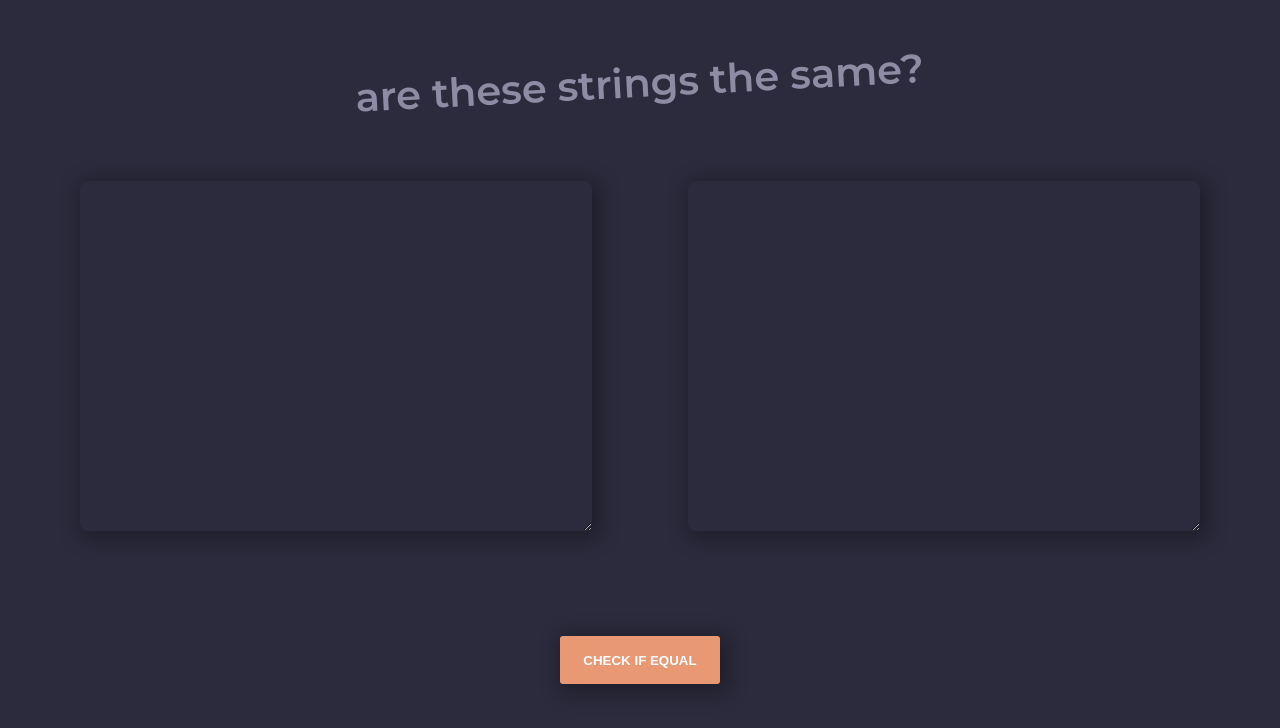
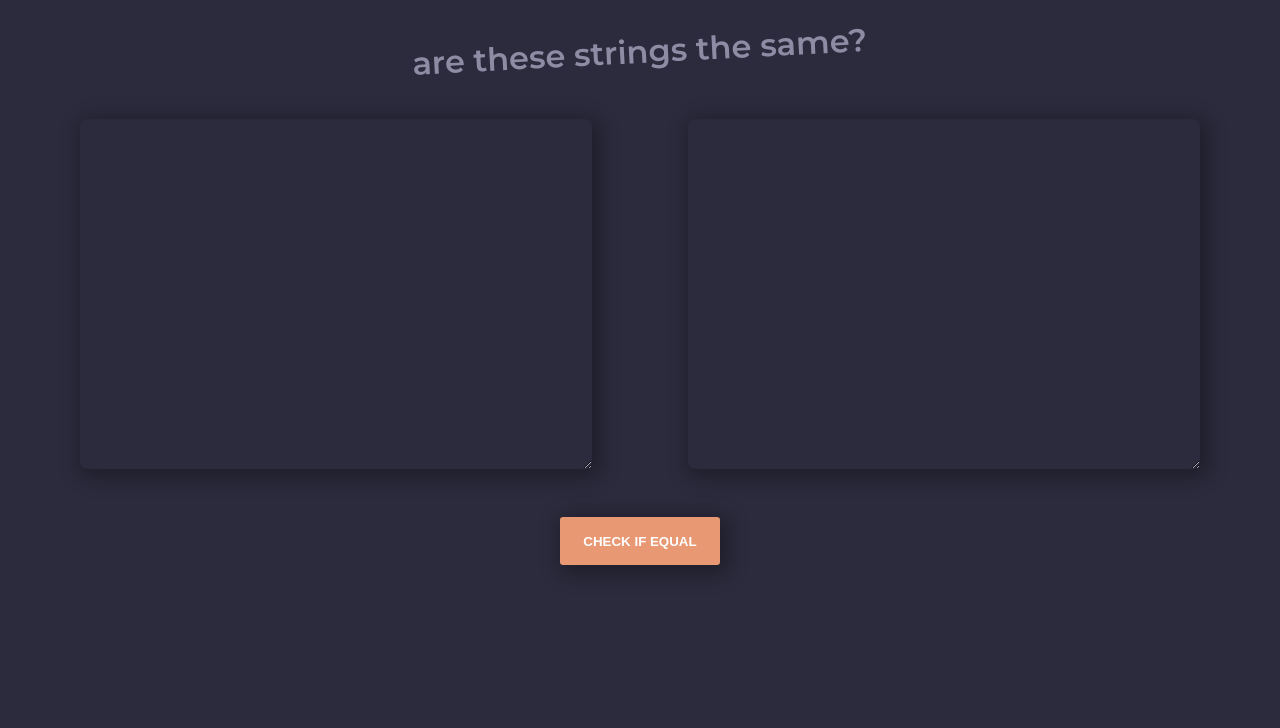
Before and after one commit to ThGnommy/check-strings-equal, a plain HTML site: page index.html in a window 1280 px wide. Drawn offline with Linux system fonts and the light colour scheme.

Commit message:
fix styles

```diff
--- a/style.css
+++ b/style.css
@@ -18,12 +18,12 @@ body {
   flex-direction: column;
   align-items: center;
   background-color: var(--primary-background);
-  height: 100vh;
 }
 
 header {
   font-weight: 600;
-  font-size: 5vh;
+  font-size: 2rem;
+  padding: 2rem;
   color: var(--text-color);
   transform: rotateZ(-3deg);
 }
@@ -66,6 +66,7 @@ button {
   border: 0;
   outline: 0;
   padding: 1rem 1rem;
+  margin-bottom: 2rem;
   -webkit-box-shadow: 4px 4px 20px 5px rgba(0, 0, 0, 0.7);
   box-shadow: 4px 4px 20px 5px rgba(0, 0, 0, 0.3);
 }
@@ -79,6 +80,7 @@ button:active {
   font-size: 2rem;
   width: 10rem;
   font-weight: 600;
+  margin-bottom: 2rem;
 }
 
 .isEqual {
```
